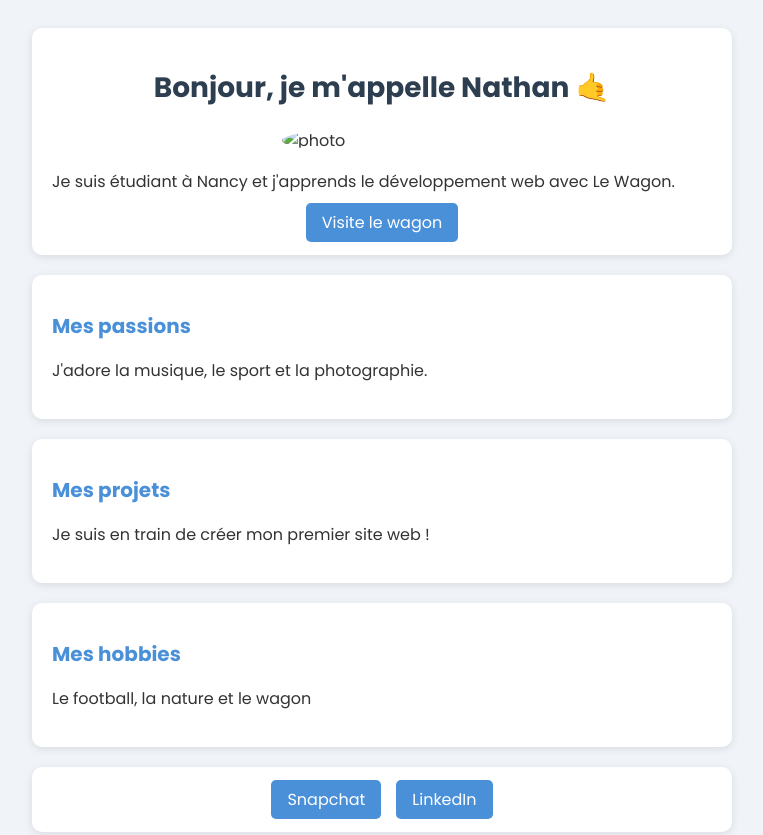
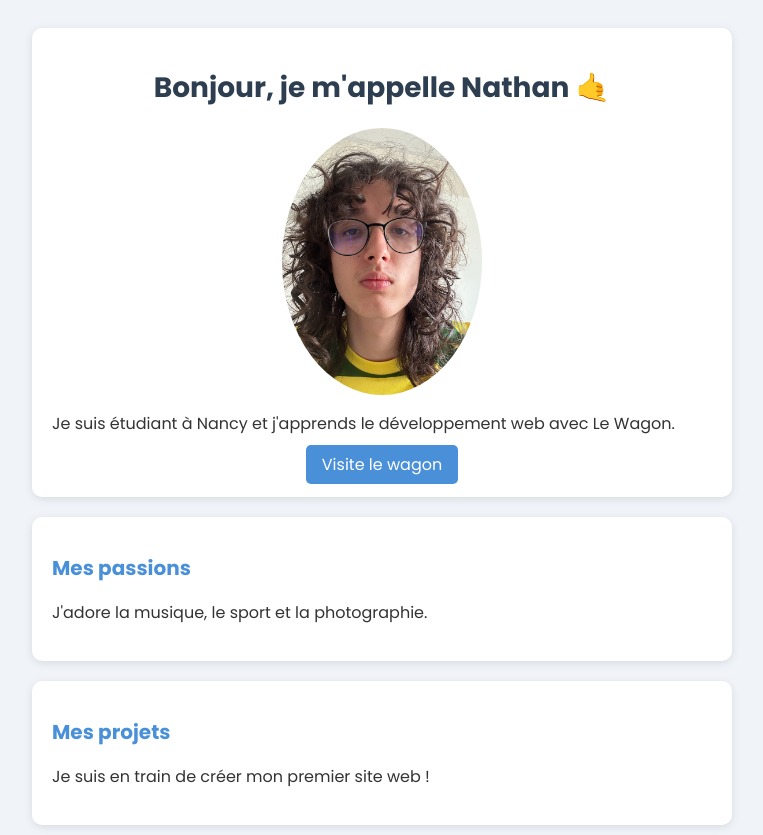
Before and after one commit to Nathan-maker166/my-profile, a plain HTML site: page index.html in a window 1280 px wide. Shown: the top 835 px of the page, without its empty margins (258-1021 px from the left). Drawn offline with Linux system fonts and the light colour scheme.

Commit message:
Update index.html

```diff
--- a/index.html
+++ b/index.html
@@ -12,7 +12,7 @@
 
 <div class="card-white card-intro">
   <h1>Bonjour, je m'appelle Nathan 🤙</h1>
-  <img src="images/photo.jpg" alt="photo">
+  <img src="photo.jpg" alt="photo">
   <p>Je suis étudiant à Nancy et j'apprends le développement web avec Le Wagon.</p>
   <div class="text-center">
     <a href="https://learn.lewagon.com/c/10942/b/287" target="_blank">Visite le wagon</a>
```
